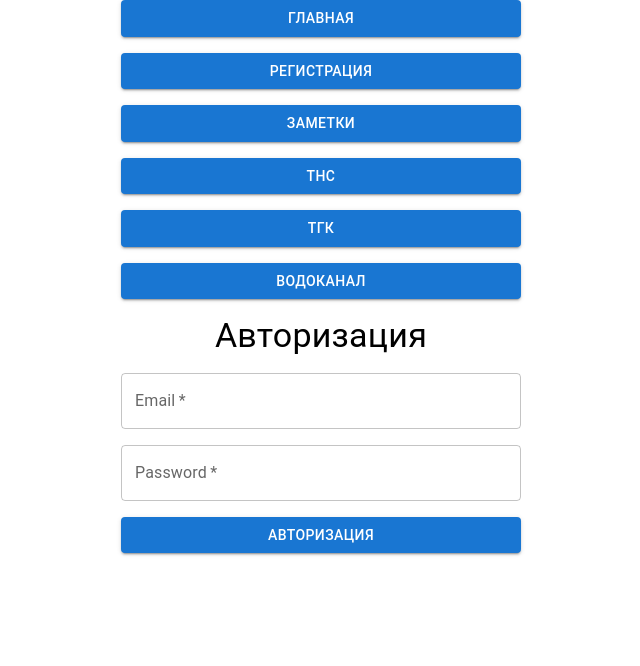
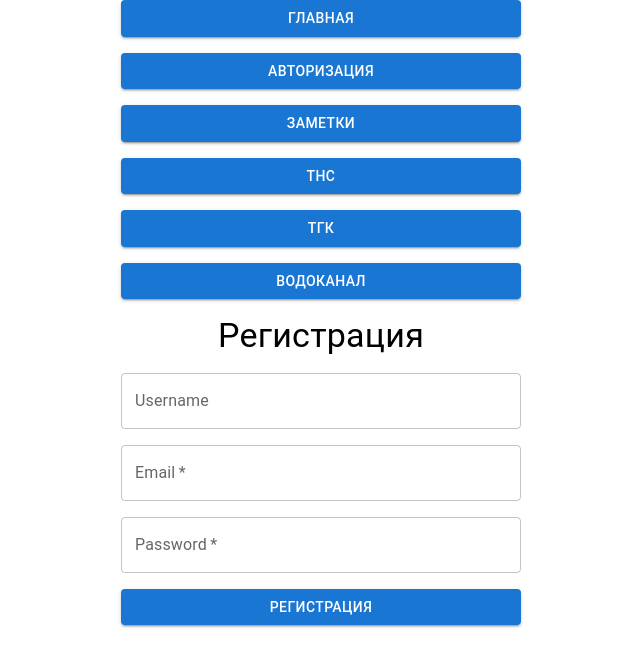
Before and after one commit to Ilves-Alexandr/Utility-payment, a React (Create React App) app in the folder client/: page /register in a window 1280 px wide. Shown: the top 666 px of the page, without its empty margins (319-959 px from the left). Built offline with nearby package versions, Linux system fonts and the light colour scheme; no server answers.

Commit message:
modified

```diff
--- a/client/src/components/AuthForm.jsx
+++ b/client/src/components/AuthForm.jsx
@@ -1,6 +1,135 @@
-import React, { useState } from 'react';
+// import React, { useState } from 'react';
+// import axios from 'axios';
+// import { useNavigate, Link } from 'react-router-dom';
+// import { Box, TextField, Button, Typography, Alert } from '@mui/material';
+
+// const API_URL = process.env.REACT_APP_API_URL || "http://localhost:5000";
+
+// const AuthForm = () => {
+//   const [username, setUsername] = useState('');
+//   const [email, setEmail] = useState('');
+//   const [password, setPassword] = useState('');
+//   const [isRegister, setIsRegister] = useState('');
+//   const [error, setError] = useState('');
+//   const navigate = useNavigate();
+
+//   const handleSubmit = async (e) => {
+//     e.preventDefault();
+//     try {
+//       const response = isRegister
+//         ? await axios.post(`${API_URL}/api/users/register`, { username, email, password })
+//         : await axios.post(`${API_URL}/api/users/login`, { email, password });
+
+//       localStorage.setItem('token', response.data.token);
+//       navigate('/posts');
+//     } catch (err) {
+//       setError(err.response ? err.response.data.msg : 'Something went wrong');
+//     }
+//   };
+
+//   return (
+//     <>
+//       <Box sx={{
+//         display: 'flex',
+//         justifyContent: 'space-betweem',
+//         flexDirection: 'column',
+//         marginTop: 2,
+//         maxWidth: 400,
+//         margin: '0 auto',
+//         gap: 2
+//       }}>
+//         <Button component={Link} variant="contained" to="/" color="primary">
+//           Главная
+//         </Button>
+//         <Button
+//           component={Link}
+//           to={isRegister ? '/login' : '/register'}  // Условная ссылка на страницу
+//           variant="contained"
+//           color="primary"
+//           onClick={() => setIsRegister(!isRegister)}  // Переключение состояния при клике
+//         >
+//           {isRegister ? 'Авторизация' : 'Регистрация'}
+//         </Button>
+
+//         <Button component={Link} variant="contained" to="/posts" color="primary">
+//           Заметки
+//         </Button>
+//         <Button component={Link} variant="contained" to="/transactions" color="primary">
+//           ТНС
+//         </Button>
+//         <Button component={Link} variant="contained" to="/tgks" color="primary">
+//           ТГК
+//         </Button>
+//         <Button component={Link} variant="contained" to="/waters" color="primary">
+//           Водоканал
+//         </Button>
+//       </Box>
+//       <Box
+//         component="form"
+//         onSubmit={handleSubmit}
+//         sx={{
+//           display: 'flex',
+//           flexDirection: 'column',
+//           gap: 2,
+//           maxWidth: 400,
+//           margin: '0 auto',
+//           padding: 2,
+//         }}
+//       >
+//         <Typography variant="h4" align="center">
+//           {isRegister ? 'Регистрация' : 'Авторизация'}
+//         </Typography>
+
+//         {isRegister && (
+//           <TextField
+//             label="Username"
+//             variant="outlined"
+//             value={username}
+//             onChange={(e) => setUsername(e.target.value)}
+//             fullWidth
+//           />
+//         )}
+
+//         <TextField
+//           label="Email"
+//           type="email"
+//           variant="outlined"
+//           value={email}
+//           onChange={(e) => setEmail(e.target.value)}
+//           fullWidth
+//           required
+//         />
+
+//         <TextField
+//           label="Password"
+//           type="password"
+//           variant="outlined"
+//           value={password}
+//           onChange={(e) => setPassword(e.target.value)}
+//           fullWidth
+//           required
+//         />
+
+//         <Button variant="contained" color="primary" type="submit" fullWidth>
+//           {isRegister ? 'Регистрация' : 'Авторизация'}
+//         </Button>
+
+//         {error && (
+//           <Alert severity="error">
+//             {error}
+//           </Alert>
+//         )}
+//       </Box>
+//     </>
+//   );
+// };
+
+// export default AuthForm;
+
+
+import React, { useState, useEffect } from 'react';
 import axios from 'axios';
-import { useNavigate, Link } from 'react-router-dom';
+import { useNavigate, Link, useLocation } from 'react-router-dom';
 import { Box, TextField, Button, Typography, Alert } from '@mui/material';
 
 const API_URL = process.env.REACT_APP_API_URL || "http://localhost:5000";
@@ -9,9 +138,15 @@ const AuthForm = () => {
   const [username, setUsername] = useState('');
   const [email, setEmail] = useState('');
   const [password, setPassword] = useState('');
-  const [isRegister, setIsRegister] = useState(false);
+  const [isRegister, setIsRegister] = useState(false); // Default is false (login)
   const [error, setError] = useState('');
   const navigate = useNavigate();
+  const location = useLocation();
+
+  // Определяем, какая форма должна отображаться на основе маршрута
+  useEffect(() => {
+    setIsRegister(location.pathname === '/register');
+  }, [location.pathname]);
 
   const handleSubmit = async (e) => {
     e.preventDefault();
@@ -31,7 +166,7 @@ const AuthForm = () => {
     <>
       <Box sx={{
         display: 'flex',
-        justifyContent: 'space-betweem',
+        justifyContent: 'space-between',
         flexDirection: 'column',
         marginTop: 2,
         maxWidth: 400,
@@ -43,14 +178,12 @@ const AuthForm = () => {
         </Button>
         <Button
           component={Link}
-          to={isRegister ? '/login' : '/register'}  // Условная ссылка на страницу
+          to={isRegister ? '/login' : '/register'} // Условная ссылка на страницу
           variant="contained"
           color="primary"
-          onClick={() => setIsRegister(!isRegister)}  // Переключение состояния при клике
         >
           {isRegister ? 'Авторизация' : 'Регистрация'}
         </Button>
-
         <Button component={Link} variant="contained" to="/posts" color="primary">
           Заметки
         </Button>
```
Also changed, not shown: 7 other files (tests, documents, lock files or other folders).
